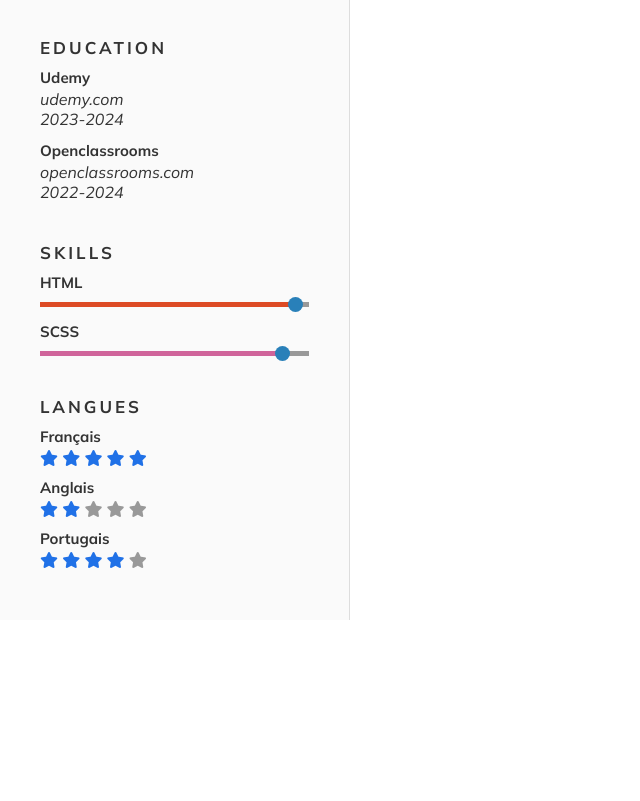
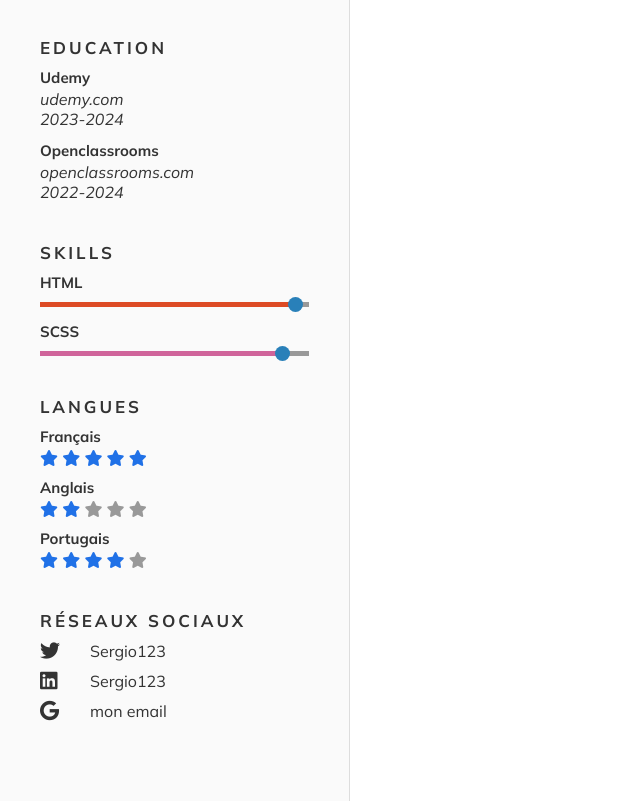
Before and after one commit to Karlito14/cvSergio, a website: page index.html in a window 1280 px wide. Shown: the part 511-1312 px from the top of the page, without its empty margins (0-640 px from the left). Before the commit the page ends 1131 px from the top, so only its background shows below. Drawn offline with Linux system fonts and the light colour scheme.

Commit message:
ajout des réseaux sociaux

```diff
--- a/index.html
+++ b/index.html
@@ -101,6 +101,21 @@
                 <i class="fa-solid fa-star star-modif"></i>
             </div>
           </section>
+          <section class="aside__social">
+            <h2 class="aside__social__title">Réseaux sociaux</h2>
+            <div class="aside__social__container">
+                <i class="fa-brands fa-twitter"></i>
+                <a href="twitter.com" target="_blank">Sergio123</a>
+            </div>
+            <div class="aside__social__container">
+                <i class="fa-brands fa-linkedin"></i>
+                <a href="linkedin.com" target="_blank">Sergio123</a>
+            </div>
+            <div class="aside__social__container">
+                <i class="fa-brands fa-google"></i>
+                <a href="mailto:sergio123@gmail.fr">mon email</a>
+            </div>
+          </section>
       </aside>
       <main class="container__main">main</main>
     </div>
--- a/scss/style.scss
+++ b/scss/style.scss
@@ -158,6 +158,7 @@
 }
 
 .aside__langue {
+    margin-bottom: 4rem;
 
     &__title {
         @include mixins.title-aside;
@@ -176,3 +177,22 @@
         }
     }
 }
+
+.aside__social {
+    margin-bottom: 4rem;
+
+    &__title {
+        @include mixins.title-aside;
+    }
+
+    &__container {
+        display: flex;
+        align-items: center;
+        margin-bottom: 1rem;
+
+        i {
+            width: 50px;
+            font-size: 2rem;
+        }
+    }
+}
```
Also changed, not shown: css/style.css, 1 other file.
